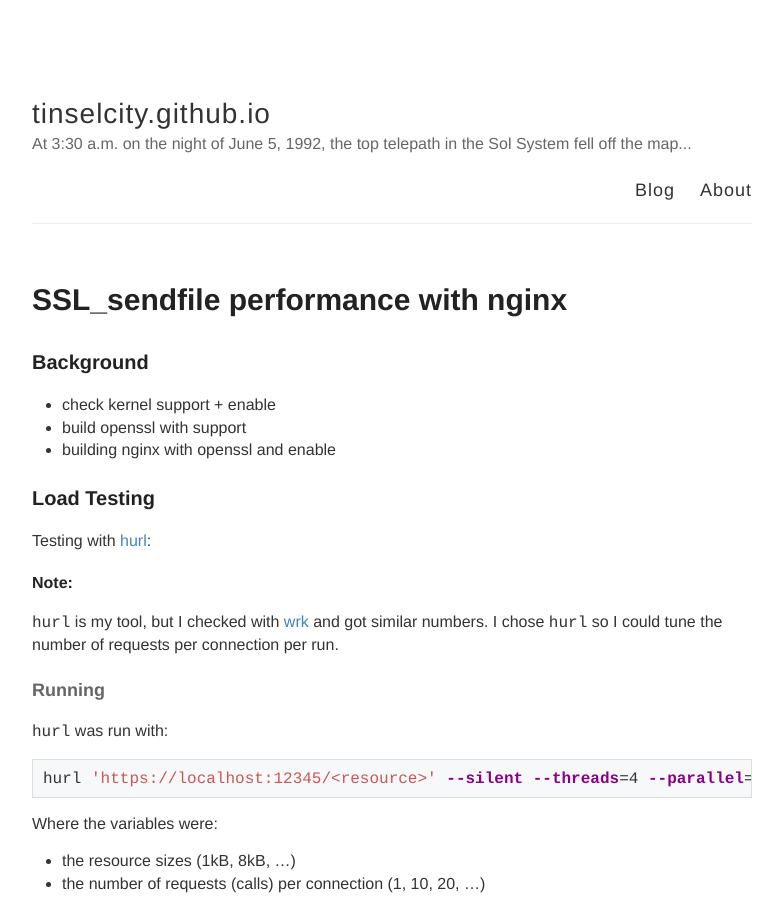
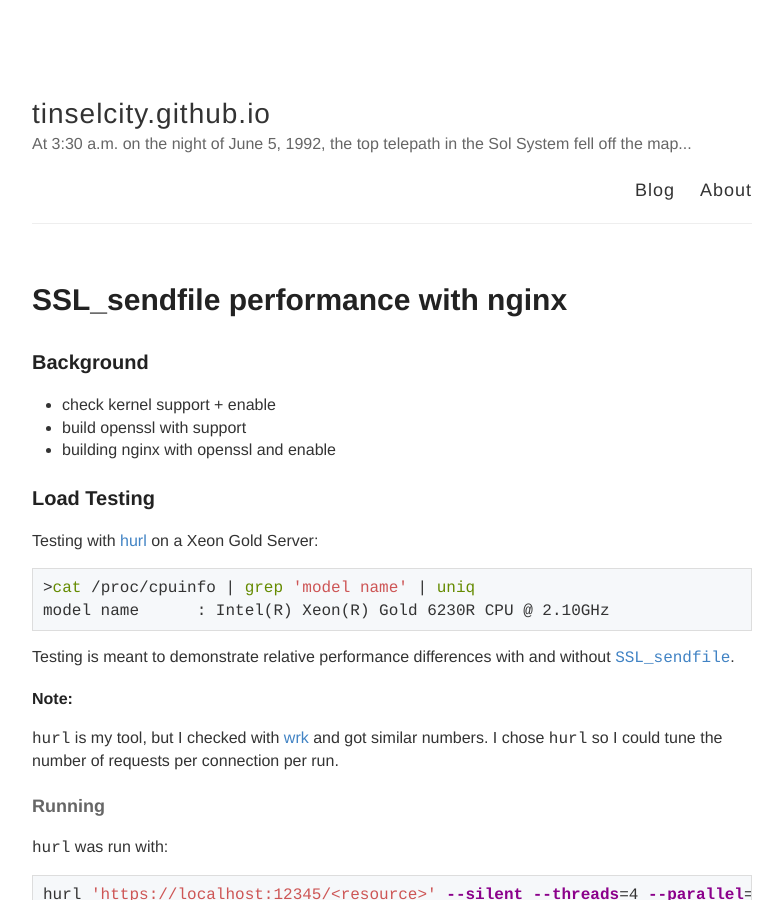
Before and after one commit to tinselcity/tinselcity.github.io, a Jekyll site: the page built from _posts/2023-2-21-SSL_sendfile.md, in a window 1280 px wide and 900 px high. Shown: the whole window, without its empty margins (248-1031 px from the left). Built offline with Jekyll 4.4.1, drawn with Linux system fonts in a browser that asks for light colours.

Commit message:
working on SSL_sendfile post

````diff
--- a/_posts/2023-2-21-SSL_sendfile.md
+++ b/_posts/2023-2-21-SSL_sendfile.md
@@ -12,7 +12,13 @@ title: SSL_sendfile performance with nginx
 
 ### Load Testing
 
-Testing with [hurl](https://github.com/edgio/hurl):
+Testing with [hurl](https://github.com/edgio/hurl) on a Xeon Gold Server:
+```sh
+>cat /proc/cpuinfo | grep 'model name' | uniq
+model name	: Intel(R) Xeon(R) Gold 6230R CPU @ 2.10GHz
+```
+
+Testing is meant to demonstrate relative performance differences with and without [`SSL_sendfile`](https://www.openssl.org/docs/man3.1/man3/SSL_sendfile.html).
 
 ##### Note:
 
````
